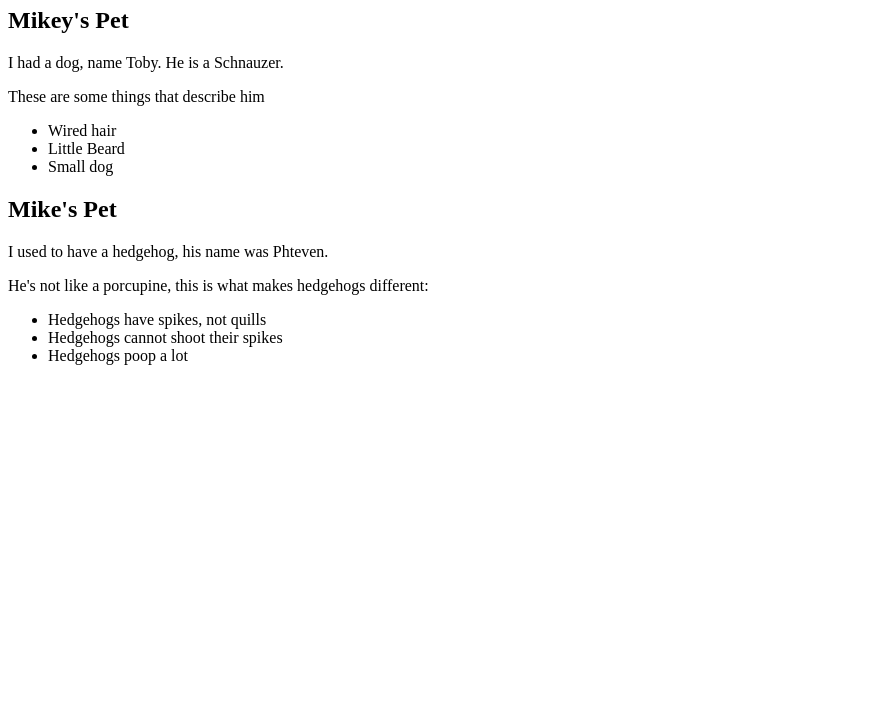
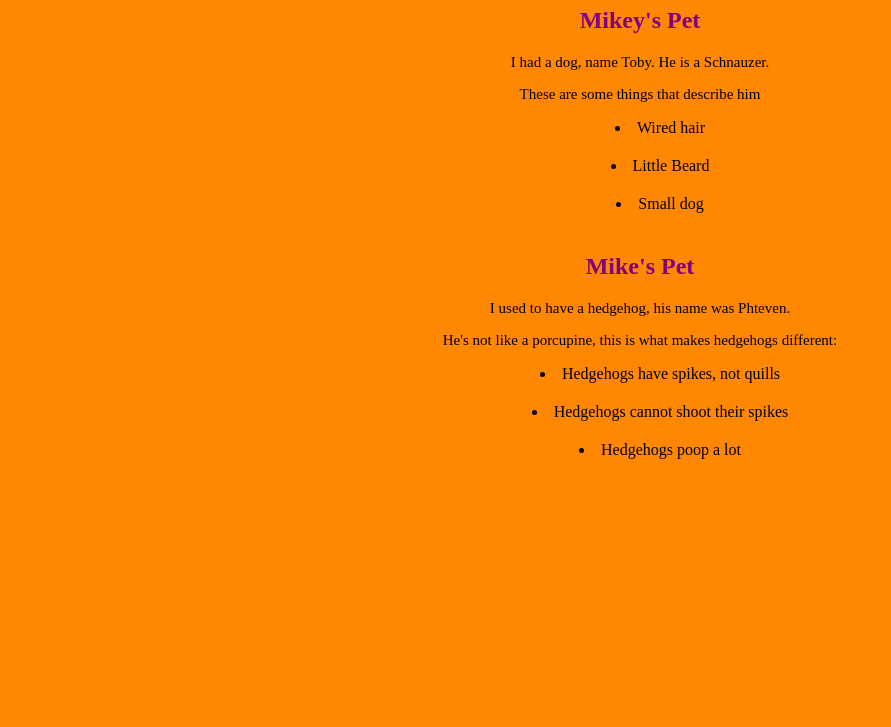
Before and after one commit to mikkrieg/pets, a plain HTML site: page petPage.html in a window 1280 px wide. Shown: the part 73-800 px from the top of the page, without its empty margins (0-891 px from the left). Drawn offline with Linux system fonts and the light colour scheme.

Commit message:
Added CSS styling, added a link to the css file in the HTML

```diff
--- /dev/null
+++ b/css/styles.css
@@ -0,0 +1,20 @@
+body {
+  background-color: #ff8701;
+  text-align: center;
+}
+
+h1, h2{
+  color: #800080;
+}
+
+p {
+  font-size: 15px;
+}
+
+ul {
+  list-style-position: inside;
+}
+
+li {
+  padding-bottom: 20px;
+}
--- a/petPage.html
+++ b/petPage.html
@@ -1,6 +1,7 @@
 <!DOCTYPE html>
 <html lang="en-US">
 <head>
+  <link href="css/styles.css" rel="stylesheet" type="text/css">
   <title>Pet Website</title>
 </head>
 <body>
@@ -21,6 +22,5 @@
     <li>Hedgehogs cannot shoot their spikes</li>
     <li>Hedgehogs poop a lot</li>
   </ul>
-
 </body>
 </html>
```
